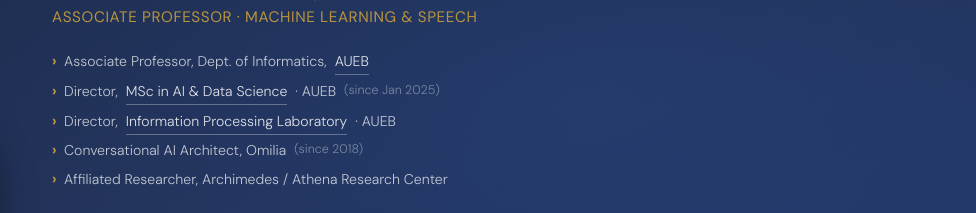
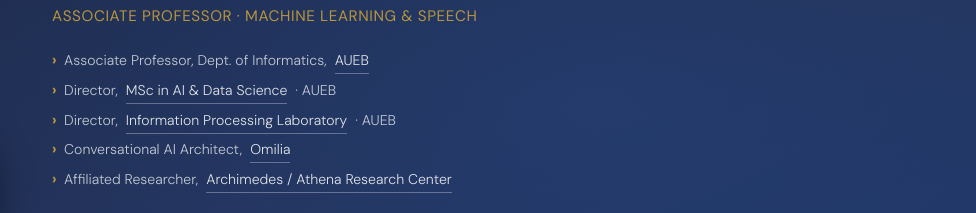
Before and after one commit to tstafylakis-aueb/tstafylakis-aueb.github.io, a plain HTML site: page index.html in a window 1280 px wide. Shown: the part 219-432 px from the top of the page, 304-1280 px from the left. Drawn offline with nearby package versions, Linux system fonts and the light colour scheme.

Commit message:
Add links to affiliations

```diff
--- a/index.html
+++ b/index.html
@@ -155,10 +155,10 @@
       <div class="hero-title">Associate Professor · Machine Learning &amp; Speech</div>
       <div class="hero-affiliations">
         <div class="affil">Associate Professor, Dept. of Informatics, <a href="https://www.aueb.gr/en/faculty_page/stafylakis-themos" target="_blank" style="color:rgba(255,255,255,0.85);text-decoration:none;border-bottom:1px solid rgba(255,255,255,0.3);">AUEB</a></div>
-        <div class="affil">Director, <a href="https://datascience.aueb.gr/" target="_blank" style="color:rgba(255,255,255,0.85);text-decoration:none;border-bottom:1px solid rgba(255,255,255,0.3);">MSc in AI &amp; Data Science</a> · AUEB <span style="font-size:0.78rem;opacity:0.55;">(since Jan 2025)</span></div>
+        <div class="affil">Director, <a href="https://datascience.aueb.gr/" target="_blank" style="color:rgba(255,255,255,0.85);text-decoration:none;border-bottom:1px solid rgba(255,255,255,0.3);">MSc in AI &amp; Data Science</a> · AUEB </div>
         <div class="affil">Director, <a href="https://www.dept.aueb.gr/en/cs/content/information-processing-laboratory" target="_blank" style="color:rgba(255,255,255,0.85);text-decoration:none;border-bottom:1px solid rgba(255,255,255,0.3);">Information Processing Laboratory</a> · AUEB</div>
-        <div class="affil">Conversational AI Architect, Omilia <span style="font-size:0.78rem;opacity:0.55;">(since 2018)</span></div>
-        <div class="affil">Affiliated Researcher, Archimedes / Athena Research Center</div>
+        <div class="affil">Conversational AI Architect, <a href="https://omilia.com/" target="_blank" style="color:rgba(255,255,255,0.85);text-decoration:none;border-bottom:1px solid rgba(255,255,255,0.3);">Omilia</a> </div>
+        <div class="affil">Affiliated Researcher, <a href="https://archimedesai.gr/en/" target="_blank" style="color:rgba(255,255,255,0.85);text-decoration:none;border-bottom:1px solid rgba(255,255,255,0.3);">Archimedes / Athena Research Center</a> </div>
       </div>
       <p class="hero-bio">
         I work on machine learning for speech and audio — with a focus on speaker recognition, audiovisual speech processing, voice biometrics, and NLP. I received my PhD from NTUA (2011), held postdoctoral positions at ÉTS Montréal and CRIM (2011–2016), and at the University of Nottingham as a Marie Skłodowska-Curie Fellow (2016–2018). I was elected Associate Professor at AUEB in 2023, where I direct the Information Processing Laboratory and the MSc Programme in AI &amp; Data Science.
```
